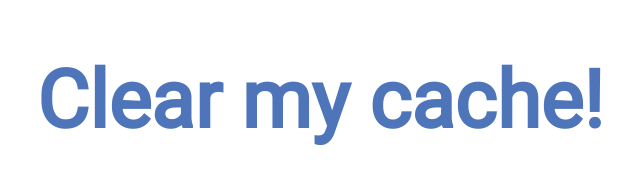
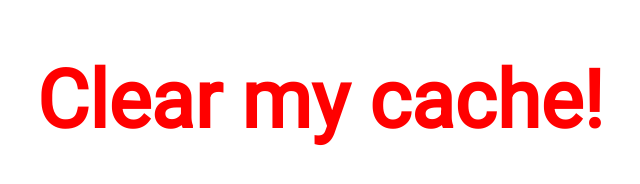
Before and after one commit to dcscode/clear-cache-demo, a plain HTML site: page index.html in a window 1280 px wide. Shown: the whole page, without its empty margins (320-960 px from the left). Drawn offline with Linux system fonts and the light colour scheme.

Commit message:
change text color

```diff
--- a/styles.css
+++ b/styles.css
@@ -3,7 +3,7 @@ html {
 }
 
 h1 {
-    color: #4e75ba;
+    color: red;
     font-size: 5em;
     text-align: center;
 }
```
